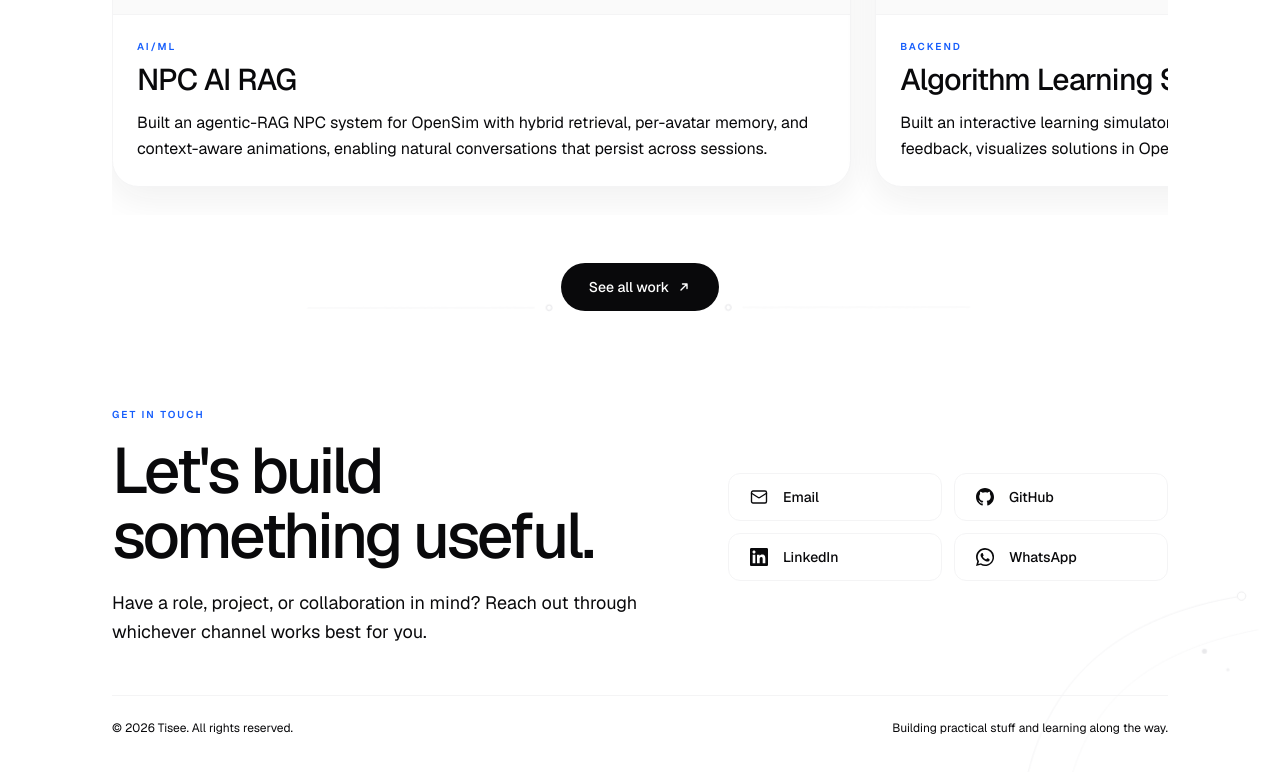
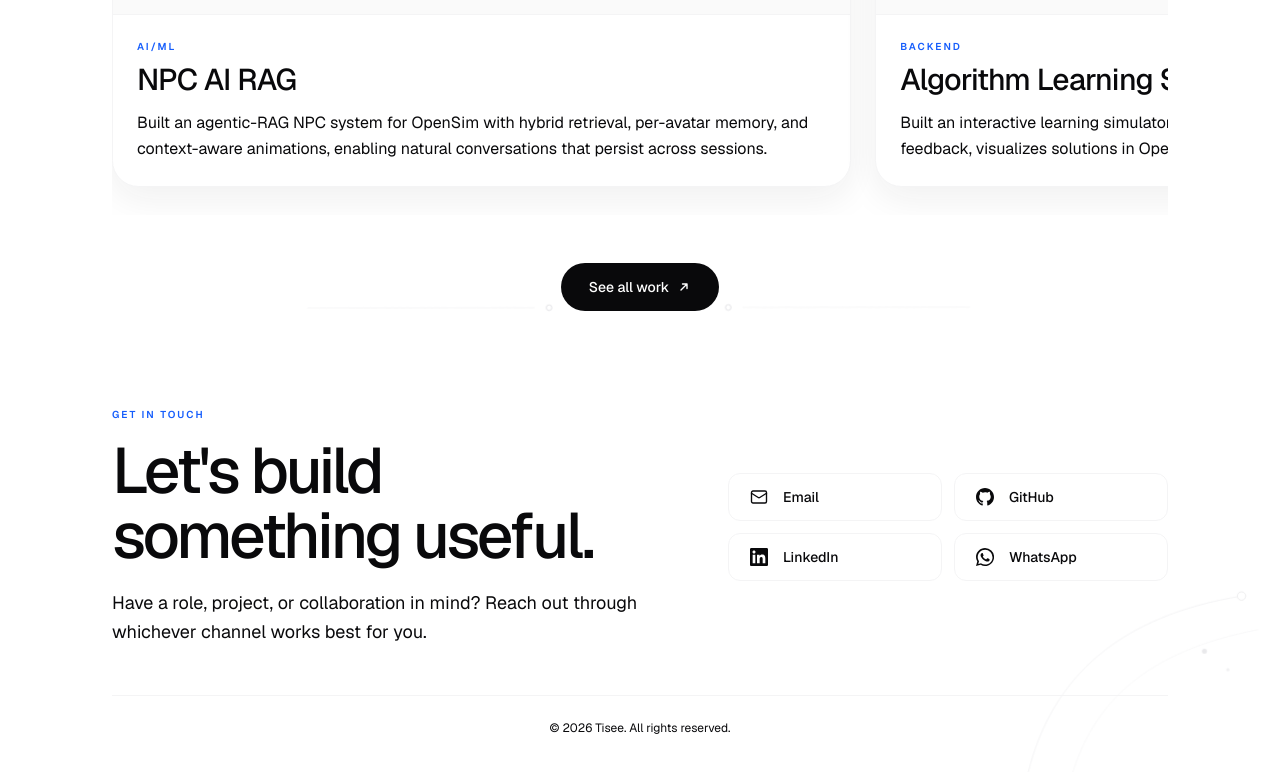
Before and after one commit to Tisee747/tisee-portfolio-v2, a Next.js app: page / in a window 1280 px wide. Shown: the part 2813-3585 px from the top of the page. Built offline with nearby package versions, Linux system fonts and the light colour scheme.

Commit message:
fix: simplify footer copyright

```diff
--- a/src/components/Footer.tsx
+++ b/src/components/Footer.tsx
@@ -80,9 +80,8 @@
           </div>
         </div>
 
-        <div className="mt-10 flex flex-col gap-3 border-t border-zinc-100 pt-6 text-xs text-zinc-950 sm:flex-row sm:items-center sm:justify-between lg:mt-12">
+        <div className="mt-10 flex flex-col gap-3 border-t border-zinc-100 pt-6 text-xs text-zinc-950 sm:flex-row sm:items-center sm:justify-center lg:mt-12">
           <span>&copy; 2026 Tisee. All rights reserved.</span>
-          <span>Building practical stuff and learning along the way.</span>
         </div>
       </div>
     </footer>
```
